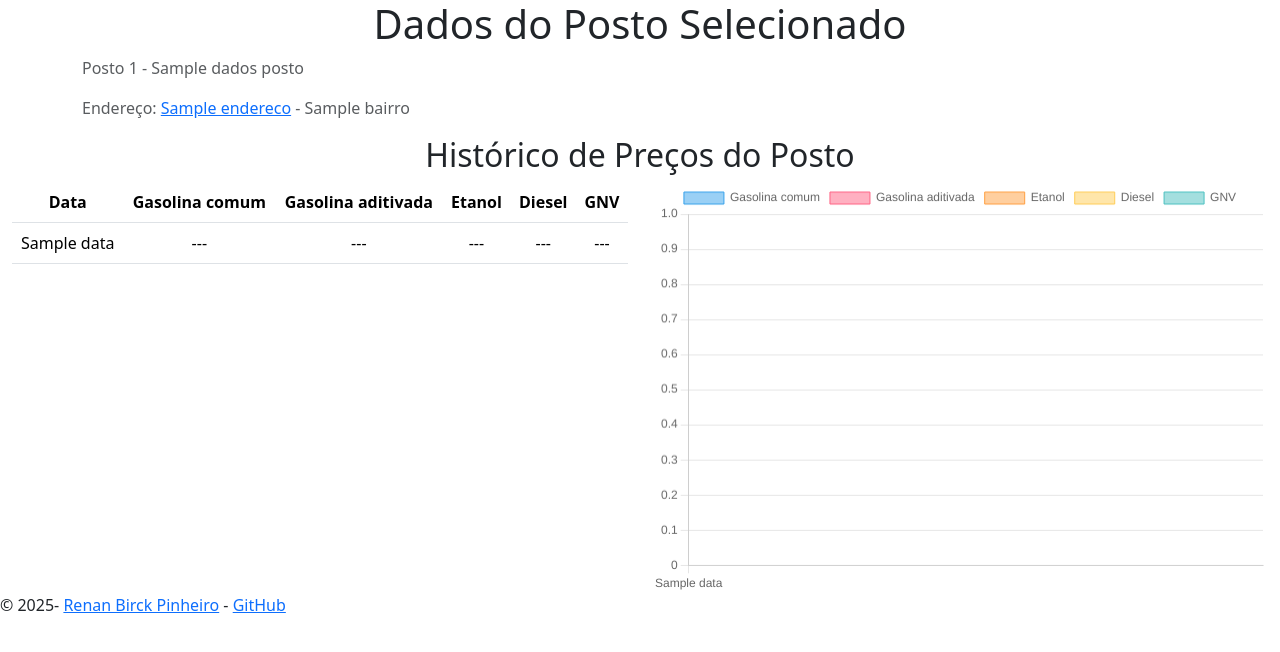
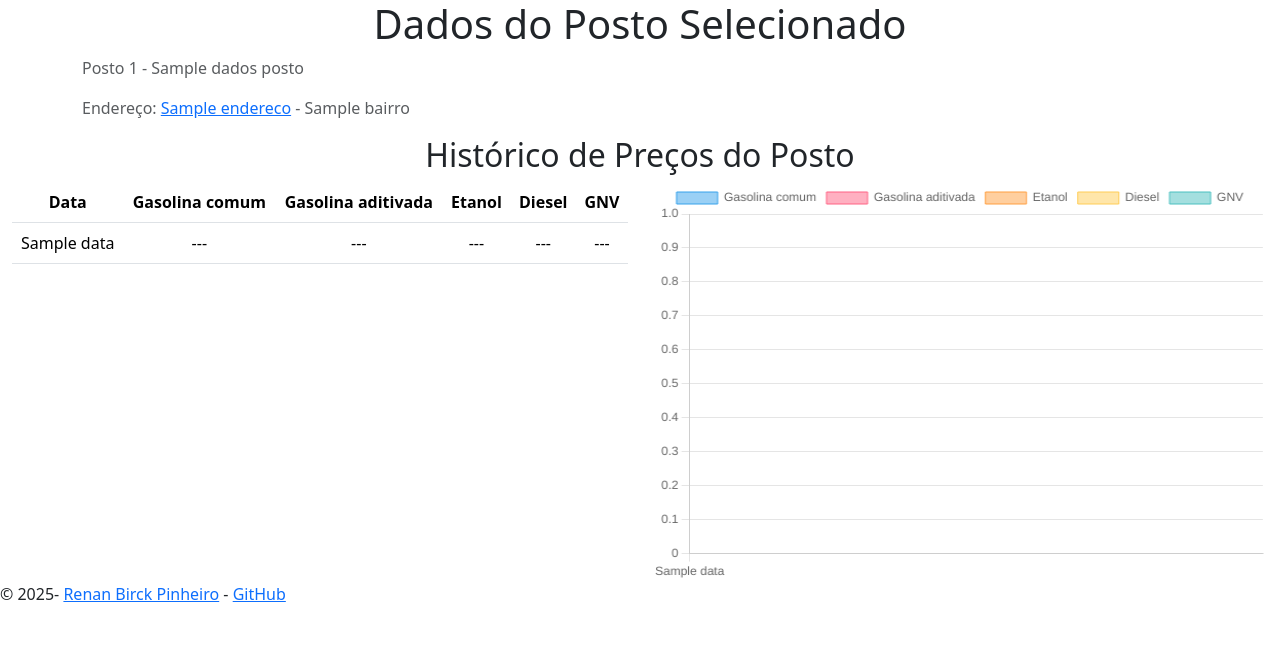
Before and after one commit to renanbirck/gasolina, a FastAPI app: template api/templates/info_posto.html in a window 1280 px wide. Shown: the top 652 px of the page. Run offline with FastAPI, Linux system fonts and the light colour scheme; the template is opened without the code that fills it: most values are stand-ins (such as "Sample title", 1, 10 or a date in 2020).

Commit message:
fix(front-end): gráfico pequeno em telas muito pequenas
	arrumado o CSS para o gráfico responder corretamente.

```diff
--- a/api/templates/info_posto.html
+++ b/api/templates/info_posto.html
@@ -7,6 +7,7 @@
     <link href="https://cdn.jsdelivr.net/npm/bootstrap@5.3.3/dist/css/bootstrap.min.css" rel="stylesheet" integrity="sha384-QWTKZyjpPEjISv5WaRU9OFeRpok6YctnYmDr5pNlyT2bRjXh0JMhjY6hW+ALEwIH" crossorigin="anonymous">
     <script src="https://cdn.jsdelivr.net/npm/chart.js"></script>
     <script src="/libs/tools.js"></script>
+    <link rel="stylesheet" href="style.css">
     </head>
 
   <body>
--- a/api/templates/libs/chart.js
+++ b/api/templates/libs/chart.js
@@ -29,14 +29,16 @@ for(currentChart = 1; currentChart < lineLabels.length; currentChart++) {
 
 
 const ctx = document.getElementById('graficoPrecos');
-new Chart(ctx, {
+chart = new Chart(ctx, {
   type: 'line',
   data: {
     labels: dateLabels,
     datasets: datasets
   },
   options: {
+    responsive: true,
     aspectRatio: 1.5,
+    maintainAspectRatio: true,
     scales: {
       y: {
         beginAtZero: false
@@ -44,3 +46,8 @@ new Chart(ctx, {
     }
   }
 });
+
+// Forçar a redimensionar quando trocar o tamanho da página
+window.addEventListener('resize', function() {
+    chart.resize();
+});
--- /dev/null
+++ b/api/templates/style.css
@@ -0,0 +1,15 @@
+.col-md-6 {
+    position: relative;
+    height: 50vh; /* You can adjust this value */
+}
+
+@media (max-width: 767.98px) { /* Bootstrap's md breakpoint */
+    .col-md-6 {
+        height: 70vh; /* Increase height on smaller screens */
+    }
+}
+
+#graficoPrecos {
+    width: 100% !important;
+    height: 100% !important;
+}
```
